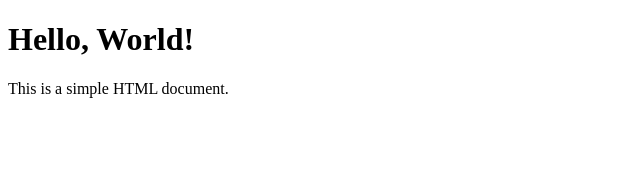
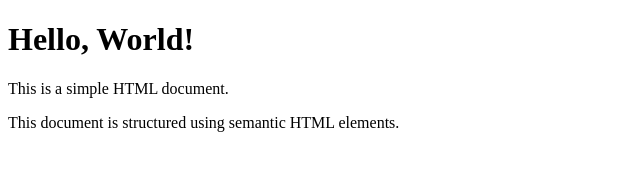
Before and after one commit to mariblan/Git-Practice-SE, a plain HTML site: page index.html in a window 1280 px wide. Shown: the whole page, without its empty margins (0-640 px from the left). Drawn offline with Linux system fonts and the light colour scheme.

Commit message:
Added a new paragraph

```diff
--- a/index.html
+++ b/index.html
@@ -9,6 +9,7 @@
     <main>
         <h1>Hello, World!</h1>
         <p>This is a simple HTML document.</p>
+        <p>This document is structured using semantic HTML elements.</p>
     </main>
 </body>
 </html>
```
